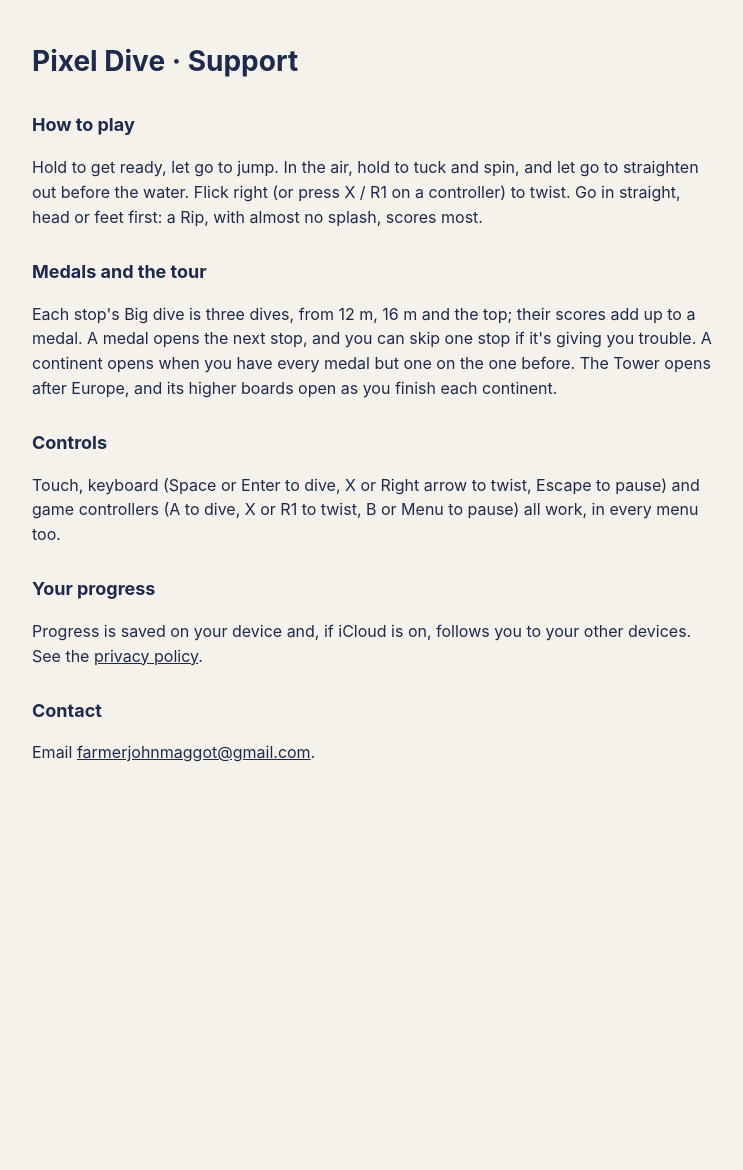
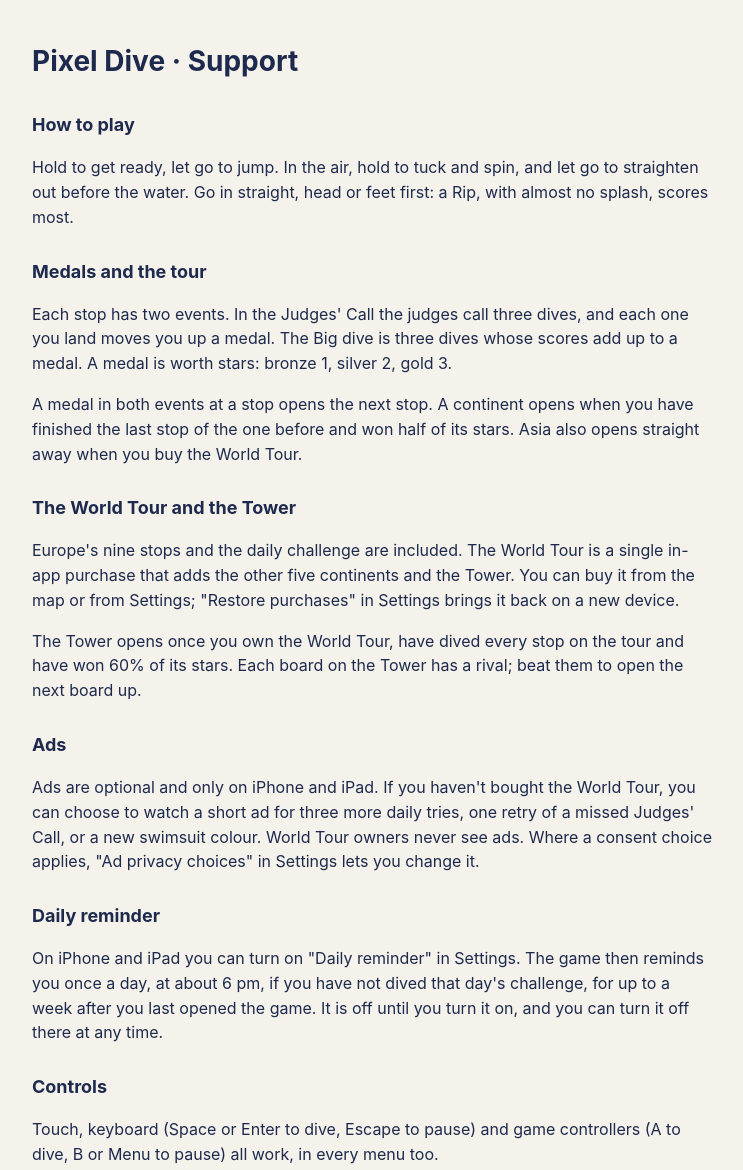
Before and after one commit to FarmerJohnMaggot/pixeldive, a plain HTML site: page support.html in a window 1280 px wide. Shown: the top 1170 px of the page, without its empty margins (268-1011 px from the left). Before the commit the page ends 805 px from the top, so only its background shows below. Drawn offline with Linux system fonts and the light colour scheme.

Commit message:
Support and privacy: World Tour, daily reminder, consent regions

```diff
--- a/support.html
+++ b/support.html
@@ -5,13 +5,23 @@
 <body>
 <h1>Pixel Dive · Support</h1>
 <h2>How to play</h2>
-<p>Hold to get ready, let go to jump. In the air, hold to tuck and spin, and let go to straighten out before the water. Flick right (or press X / R1 on a controller) to twist. Go in straight, head or feet first: a Rip, with almost no splash, scores most.</p>
+<p>Hold to get ready, let go to jump. In the air, hold to tuck and spin, and let go to straighten out before the water. Go in straight, head or feet first: a Rip, with almost no splash, scores most.</p>
 <h2>Medals and the tour</h2>
-<p>Each stop's Big dive is three dives, from 12 m, 16 m and the top; their scores add up to a medal. A medal opens the next stop, and you can skip one stop if it's giving you trouble. A continent opens when you have every medal but one on the one before. The Tower opens after Europe, and its higher boards open as you finish each continent.</p>
+<p>Each stop has two events. In the Judges' Call the judges call three dives, and each one you land moves you up a medal. The Big dive is three dives whose scores add up to a medal. A medal is worth stars: bronze 1, silver 2, gold 3.</p>
+<p>A medal in both events at a stop opens the next stop. A continent opens when you have finished the last stop of the one before and won half of its stars. Asia also opens straight away when you buy the World Tour.</p>
+<h2>The World Tour and the Tower</h2>
+<p>Europe's nine stops and the daily challenge are included. The World Tour is a single in-app purchase that adds the other five continents and the Tower. You can buy it from the map or from Settings; "Restore purchases" in Settings brings it back on a new device.</p>
+<p>The Tower opens once you own the World Tour, have dived every stop on the tour and have won 60% of its stars. Each board on the Tower has a rival; beat them to open the next board up.</p>
+<h2>Ads</h2>
+<p>Ads are optional and only on iPhone and iPad. If you haven't bought the World Tour, you can choose to watch a short ad for three more daily tries, one retry of a missed Judges' Call, or a new swimsuit colour. World Tour owners never see ads. Where a consent choice applies, "Ad privacy choices" in Settings lets you change it.</p>
+<h2>Daily reminder</h2>
+<p>On iPhone and iPad you can turn on "Daily reminder" in Settings. The game then reminds you once a day, at about 6 pm, if you have not dived that day's challenge, for up to a week after you last opened the game. It is off until you turn it on, and you can turn it off there at any time.</p>
 <h2>Controls</h2>
-<p>Touch, keyboard (Space or Enter to dive, X or Right arrow to twist, Escape to pause) and game controllers (A to dive, X or R1 to twist, B or Menu to pause) all work, in every menu too.</p>
+<p>Touch, keyboard (Space or Enter to dive, Escape to pause) and game controllers (A to dive, B or Menu to pause) all work, in every menu too.</p>
 <h2>Your progress</h2>
 <p>Progress is saved on your device and, if iCloud is on, follows you to your other devices. See the <a href="privacy.html">privacy policy</a>.</p>
+<h2>Credits</h2>
+<p>Sound and font credits are in the game under Settings › Credits. Sounds marked CC BY are used under the Creative Commons Attribution licences (<a href="https://creativecommons.org/licenses/by/4.0/">4.0</a> and <a href="https://creativecommons.org/licenses/by/3.0/">3.0</a>). The fonts Pixelify Sans, Open Sans and Silkscreen are used under the <a href="https://openfontlicense.org/">SIL Open Font License 1.1</a>.</p>
 <h2>Contact</h2>
 <p>Email <a href="mailto:farmerjohnmaggot@gmail.com">farmerjohnmaggot@gmail.com</a>.</p>
 </body></html>
```
Also changed, not shown: privacy.html (+4 -2 lines).
